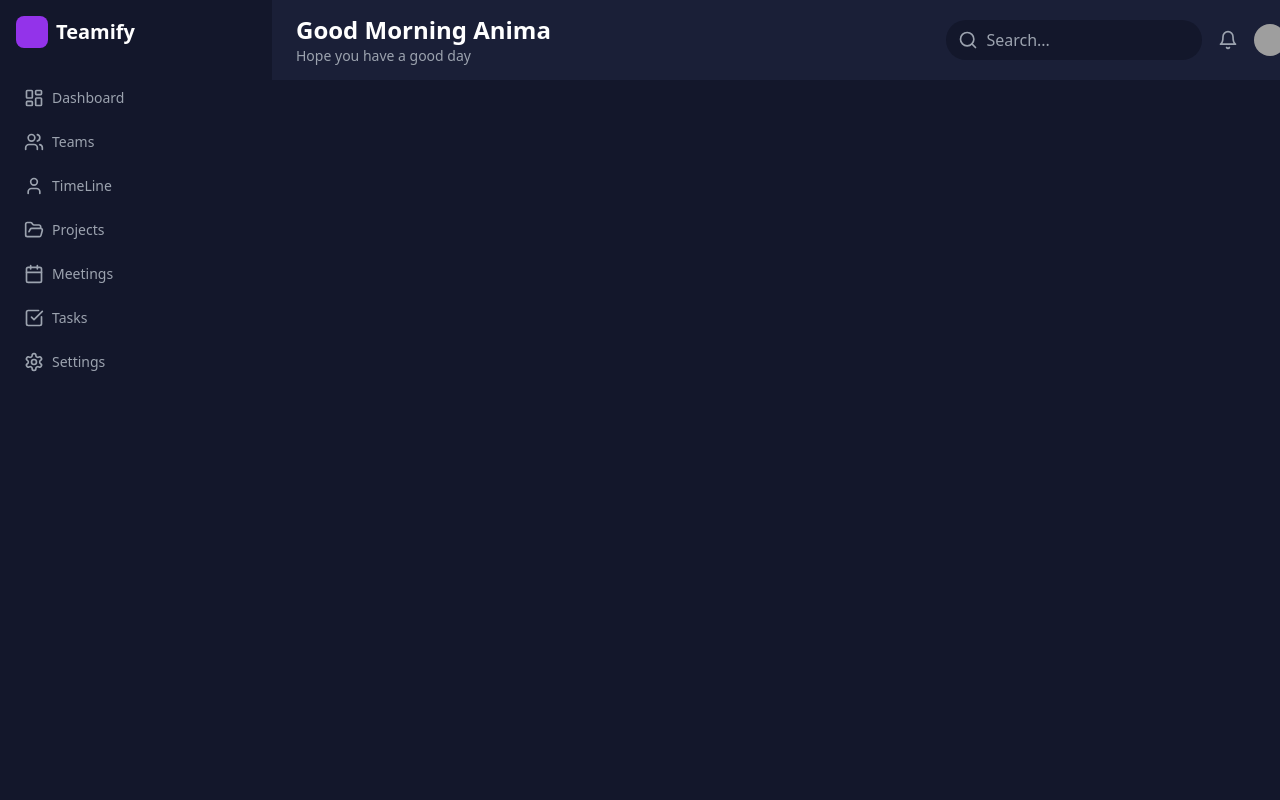
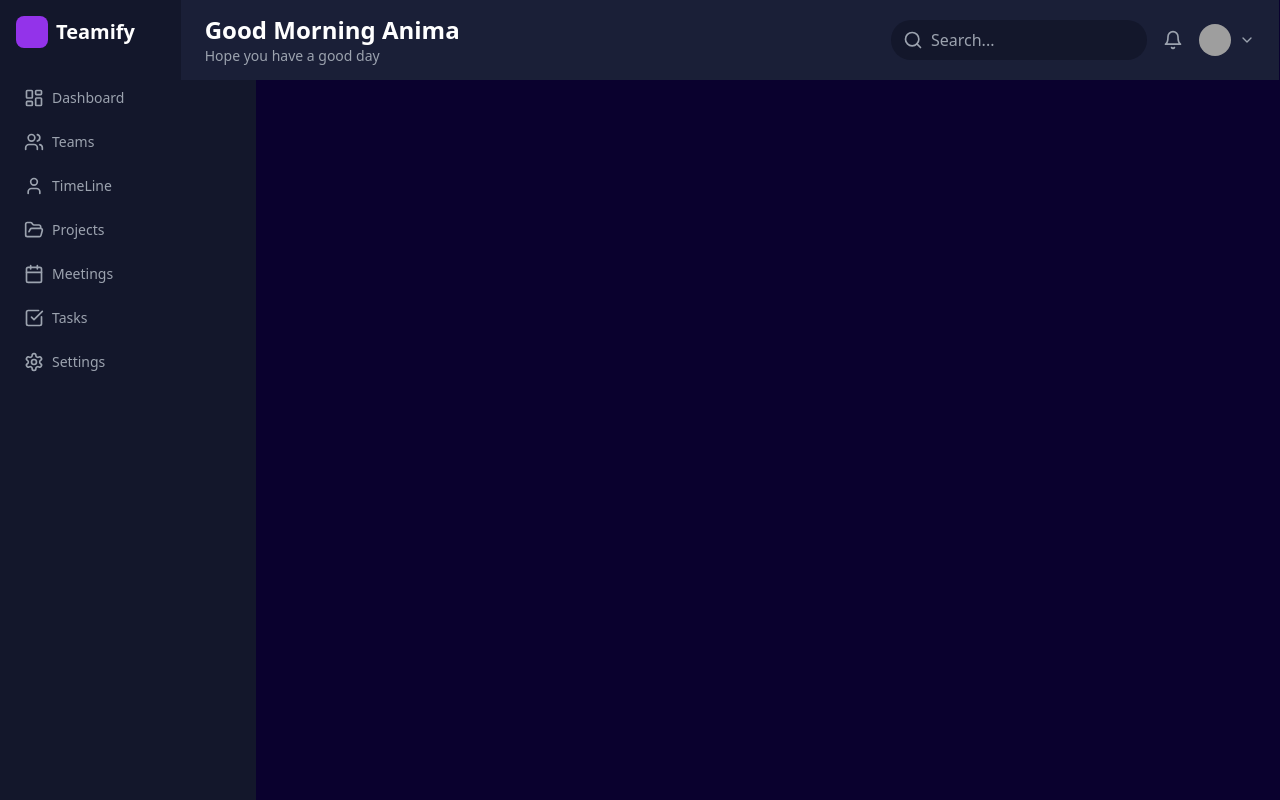
Before and after one commit to carp-team-llc/izy-task-frontend, a React (Vite) app: page / in a window 1280 px wide. Built offline with nearby package versions, Linux system fonts and the light colour scheme; no server answers; grey boxes are pictures that could not be loaded.

Commit message:
update giao dienn

```diff
--- a/src/App.tsx
+++ b/src/App.tsx
@@ -7,8 +7,11 @@ const App = () => {
     <div className="flex flex-col min-h-screen bg-[#13172b]">
       <Header />
       <div className="flex flex-grow ">
-        <Menu className="w-64 fixed  left-0 h-full bg-[#20263d ]" /> {/* Cố định menu */}
-        <main className="ml-64 flex-grow p-4">  {/* Thêm margin-left để bù khoảng menu */}
+        <Menu className="w-64 fixed left-0 h-full bg-[#20263d ]" />{" "}
+        {/* Cố định menu */}
+        <main className="ml-64 flex-grow p-4 bg-[#0A012E]">
+          {" "}
+          {/* Thêm margin-left để bù khoảng menu */}
           <Outlet />
         </main>
       </div>
--- a/src/component/header/Header.tsx
+++ b/src/component/header/Header.tsx
@@ -3,7 +3,7 @@ import { Bell, ChevronDown, Search } from 'lucide-react'
 
 const Header: React.FC = () => {
   return (
-    <div className="fixed top-0 left-[272px] w-[83%]  h-20 z-50 flex justify-between items-center p-6 bg-[#1a1f37]">
+    <div className="fixed top-0 left-[14.12%] w-[85.8%] h-20 z-50 flex justify-between items-center p-6 bg-[#1a1f37]">
       <div>
         <h1 className="text-2xl font-bold text-white">Good Morning Anima</h1>
         <p className="text-sm text-gray-400">Hope you have a good day</p>
--- a/src/page/dashboard/DashBoard.tsx
+++ b/src/page/dashboard/DashBoard.tsx
@@ -77,7 +77,7 @@ export default function Dashboard() {
   }, []);
 
   return (
-    <div className="flex bg-[#0A012E] min-h-screen text-white ]">
+    <div className="flex min-h-screen text-white ]">
       {/* Sidebar */}
 
 
--- a/src/page/dashboard/component/UsingNotifications.tsx
+++ b/src/page/dashboard/component/UsingNotifications.tsx
@@ -1,6 +1,6 @@
 import React, { useState } from "react";
 import useNotifications from "../../../hook/Api/notifications/useNotifications";
-import Notification from "../../../component/notifications/NotificationsComponent";
+import Notification from "../../../component/Notifications/NotificationsComponent";
 
 interface TopStatProps {
   title: string;
```
Also changed, not shown: src/hook/Api/task/TaskManager/useCreateTask.ts (added).
